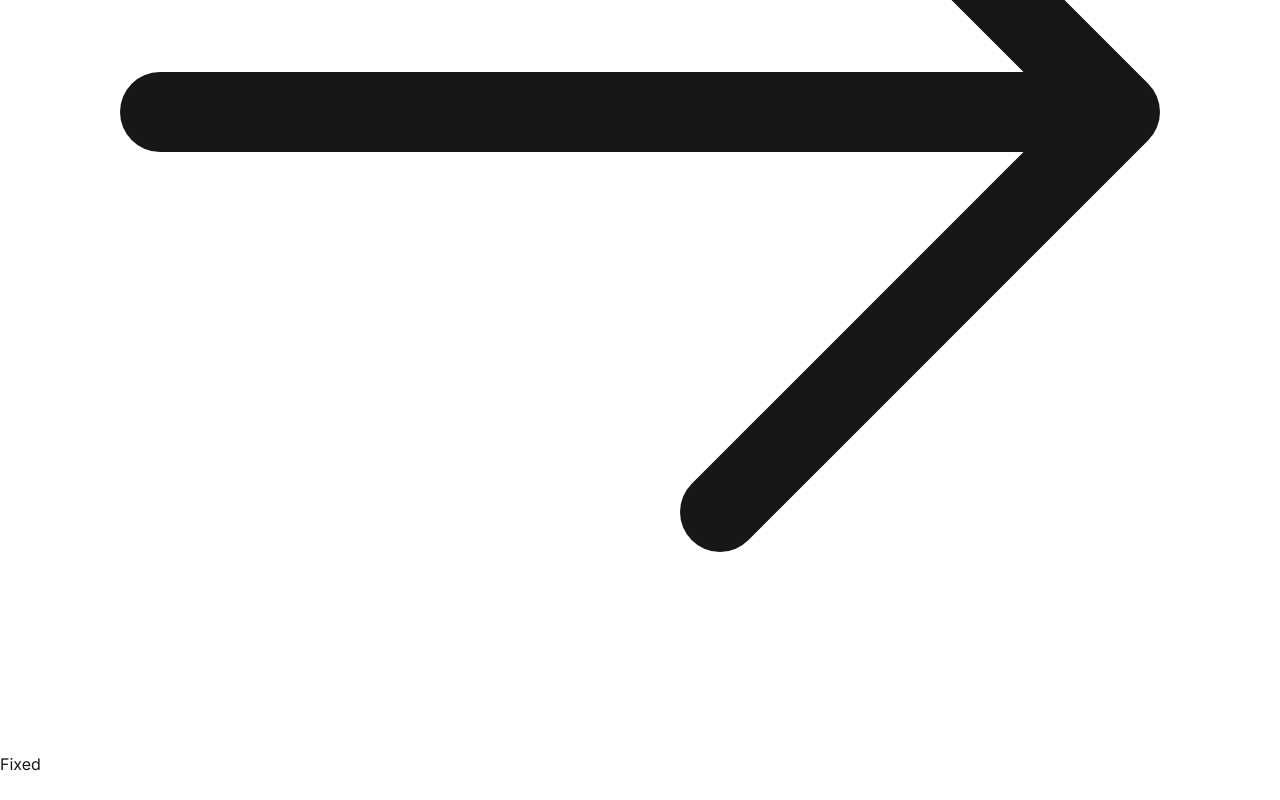
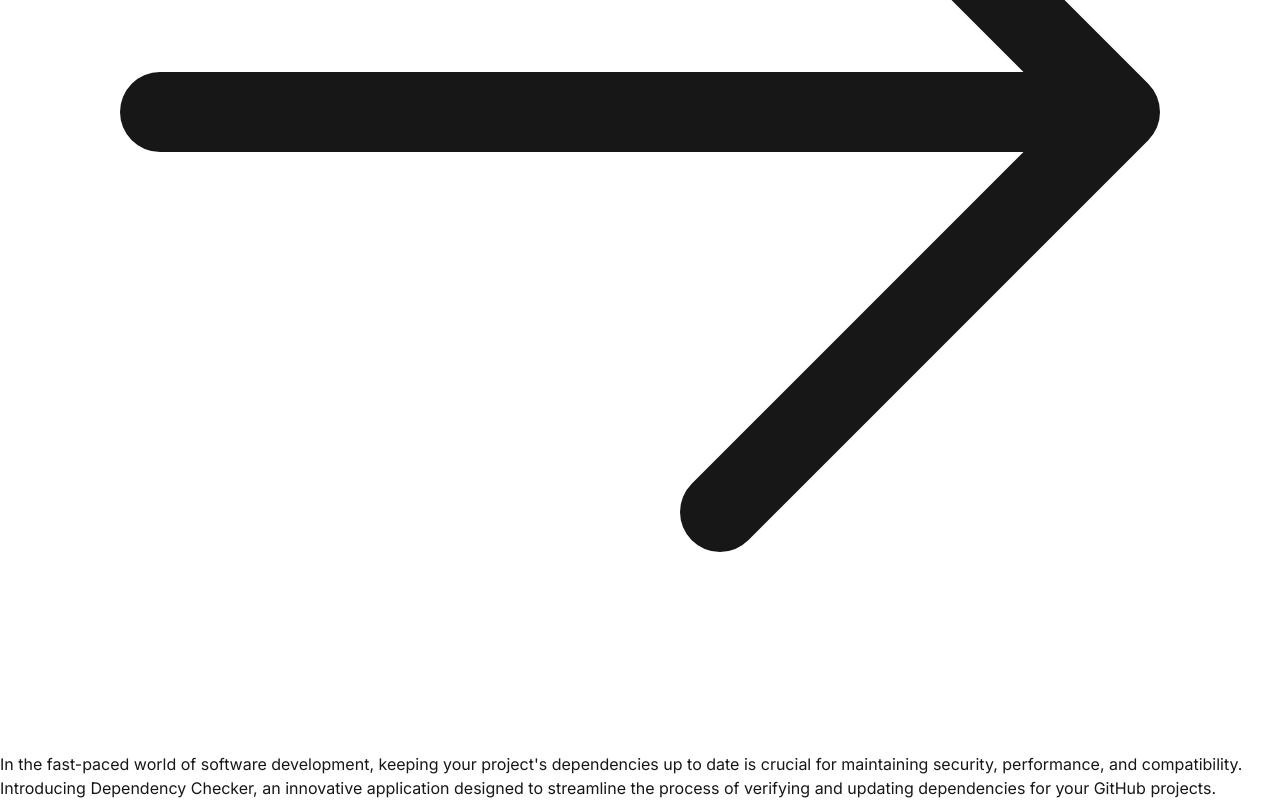
Before and after one commit to univ-smb-m1-isc-2025/dependabot-gr2-web, a Next.js app: page / in a window 1280 px wide. Shown: the part 600-1400 px from the top of the page. Before the commit the page ends 1376 px from the top, so only its background shows below. Built offline with nearby package versions, Linux system fonts and the light colour scheme; a web font is replaced by a local one.

Commit message:
Update main page

```diff
--- a/src/app/page.tsx
+++ b/src/app/page.tsx
@@ -36,7 +36,7 @@ export default function Page() {
 					)}
 				</div>
 				<div className="flex items-center justify-center p-6 md:w-3/5 md:px-28 md:py-12">
-					<p>Fixed</p>
+					<p>In the fast-paced world of software development, keeping your project's dependencies up to date is crucial for maintaining security, performance, and compatibility. Introducing Dependency Checker, an innovative application designed to streamline the process of verifying and updating dependencies for your GitHub projects.</p>
 				</div>
 			</div>
 		</main>
```
